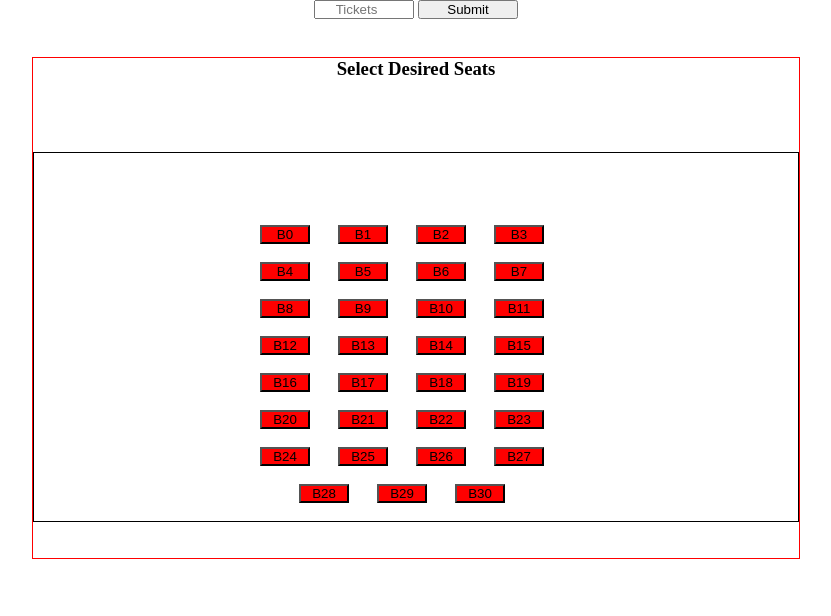
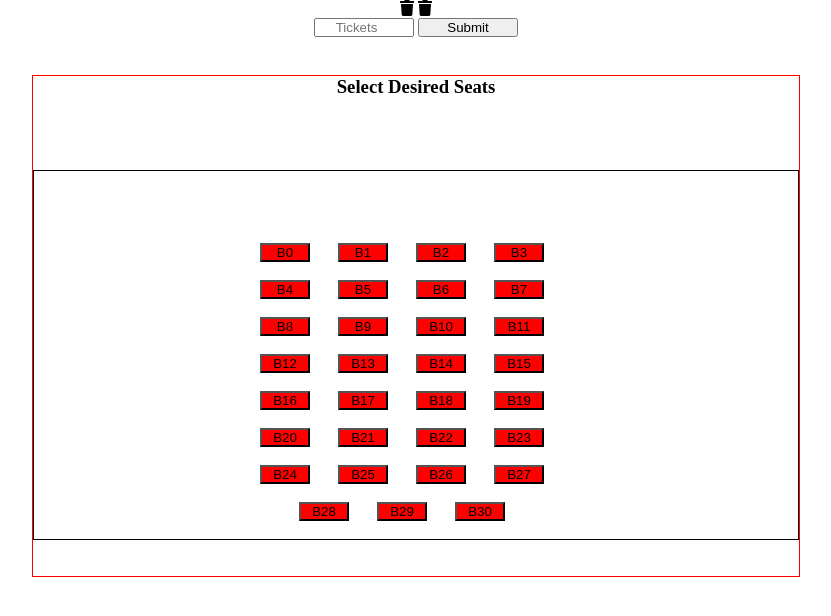
Before and after one commit to Imran-Nazir-485/MY_Git_REP, a PHP site: page /booked_seats.php in a window 1280 px wide. Shown: the top 616 px of the page, without its empty margins (224-1055 px from the left). Run offline with PHP 8.4, Linux system fonts and the light colour scheme; data that the repository does not hold is empty; some libraries are stand-ins or nearby versions.

Commit message:
problem in  seats

```diff
--- a/airressystem/booked_seats.php
+++ b/airressystem/booked_seats.php
@@ -1,9 +1,9 @@
 <!DOCTYPE html>
 <html>
 <head>
-
-
-
+<link href="https://use.fontawesome.com/releases/v5.0.10/css/all.css" rel="stylesheet">
+<!-- <link rel="stylesheet" href="path/to/font-awesome/css/font-awesome.min.css">
+ -->
 	<title></title>
 
 <style type="text/css">
@@ -22,6 +22,16 @@ h3{text-align: center;}
 </head>
 <body>
 	<center>
+
+
+  <i id="garbage" class="fas fa-trash"     onclick="myfun();"></i>
+<i id="garbage" class="fas fa-trash"     onclick="myfun();"></i>
+
+  <!-- <i id="garbage" class="fas fa-trash"></i> -->
+
+
+<br>
+
 <input type="number" name="tickets"  id="t1" placeholder="Tickets"     style='width:100px;text-align:center;'    >
 <input type="submit" name="tickets"  id="t2" placeholder="Tickets"     style='width:100px;text-align:center;'    onclick="myfunt();"     >
 
@@ -54,7 +64,7 @@ $booked=30;
 $myrow = mysqli_fetch_assoc($myresult);
 while($rem<=($myrow["tbseats"]-$booked))
 {
-echo "<input type=\"button\"   id=\"free\"   value=\"Business\" style=\"background-color: green;width: 50px\"; onclick=\"foo();background_color_change_function(this.value);\">"."&nbsp&nbsp&nbsp&nbsp&nbsp&nbsp&nbsp";
+echo "<input type=\"button\"   id=\"free\"   value=\"Business\" style=\"background-color: green;width: 50px\"; onclick=\"foo();background_color_change_function(this.value);\">"."<input type=\"radio\"   id=\"t3\"   value=\"Business\" style=\"background-color: green;width: 50px\"; onclick=\"foo();background_color_change_function(this.value);\">"."&nbsp&nbsp&nbsp&nbsp&nbsp&nbsp&nbsp";
 $rem=$rem+1;
 if($rem%4==0)
 	{
@@ -207,7 +217,9 @@ function foo() {
     // foo.counter++;
 //alert("Too many Selections");
 counter=counter+1;
-  if (counter>v2) {alert("Too many Selections");}
+  if (counter>v2) {alert("Too many Selections");
+var gar = document.getElementById("t3").checked = false;
+}
 }
 
 
@@ -228,6 +240,23 @@ function background_color_change_function(str) {
 if (str) {
  document.getElementById("free").style.backgroundColor = "red"; }}
 
+
+
+function myfun()
+{
+var garbage = document.getElementById("garbage").style.color = "green";;
+
+}
+
+
+// // garbage.addEventListener("click",function()
+// {
+//   // garbage.style.color = "green";
+// }
+
+
+
+
 </script>
 
 
```
